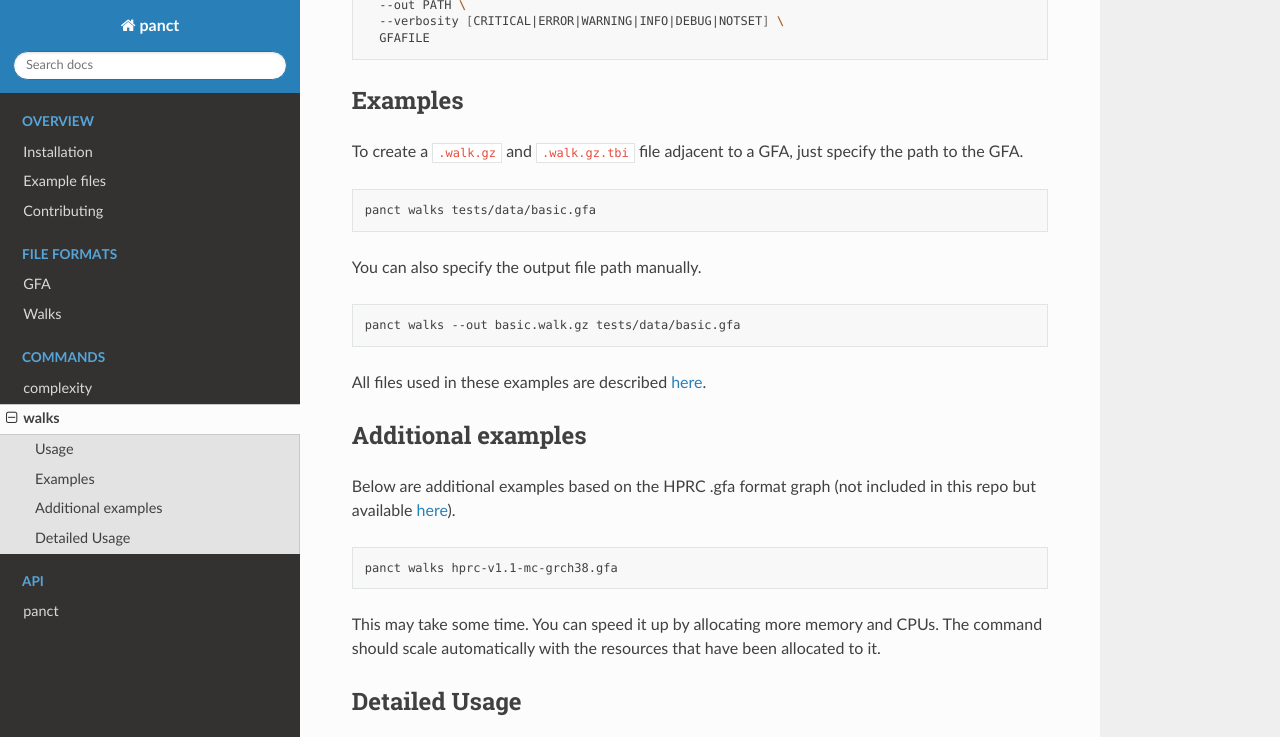
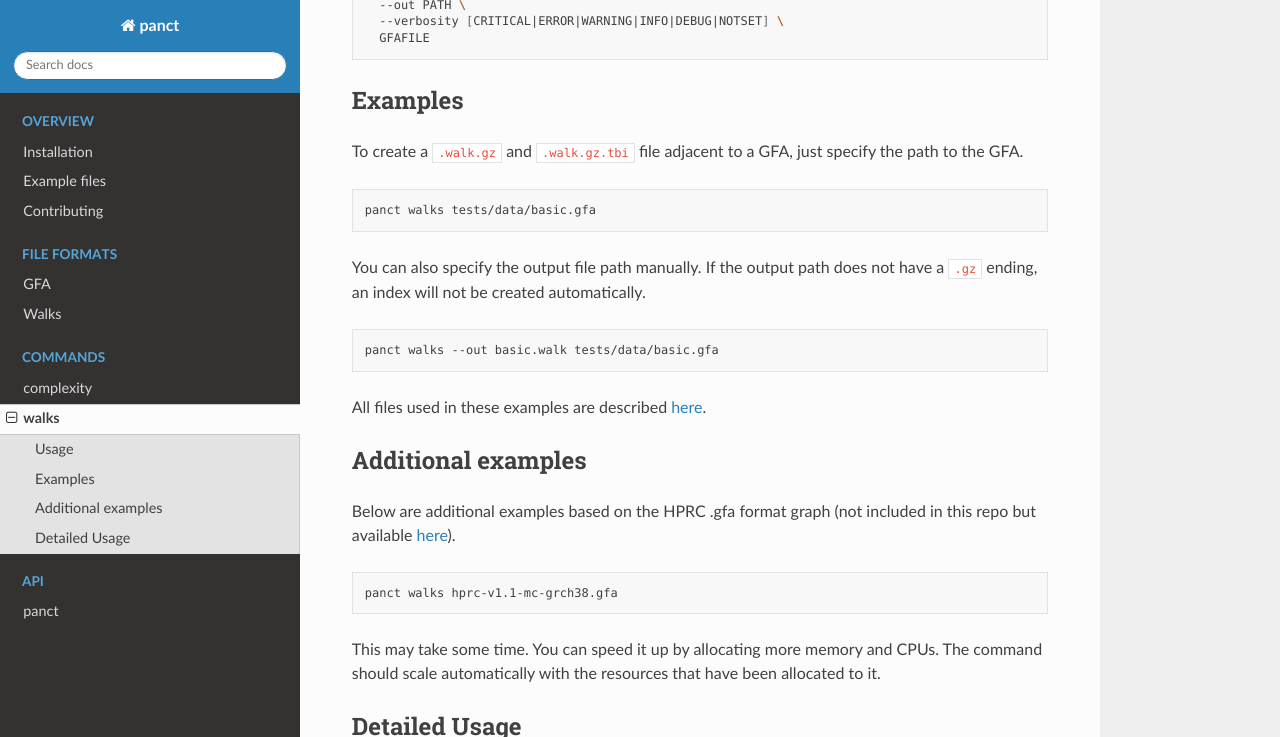
Before and after one commit to CAST-genomics/panCT, a Sphinx documentation site: the page built from docs/commands/walks.rst, in a window 1280 px wide and 900 px high, scrolled down 346 px, cut to the strip 0-737 px from the top of the window. Built offline with Sphinx 7.4.7 and the Read the Docs theme 3.1.0, drawn with Linux system fonts in a browser that asks for light colours.

```diff
--- a/docs/commands/complexity.rst
+++ b/docs/commands/complexity.rst
@@ -46,7 +46,7 @@ Examples
 ~~~~~~~~
 .. code-block:: bash
 
-  panct complexity --out test.tab tests/data/test.gfa
+  panct complexity --out test.tab tests/data/basic.gfa
 
 All files used in these examples are described :doc:`here </project_info/example_files>`.
 
--- a/docs/commands/walks.rst
+++ b/docs/commands/walks.rst
@@ -25,11 +25,11 @@ To create a ``.walk.gz`` and ``.walk.gz.tbi`` file adjacent to a GFA, just speci
 
   panct walks tests/data/basic.gfa
 
-You can also specify the output file path manually.
+You can also specify the output file path manually. If the output path does not have a ``.gz`` ending, an index will not be created automatically.
 
 .. code-block:: bash
 
-  panct walks --out basic.walk.gz tests/data/basic.gfa
+  panct walks --out basic.walk tests/data/basic.gfa
 
 All files used in these examples are described :doc:`here </project_info/example_files>`.
 
```
Also changed, not shown: 2 other files.
